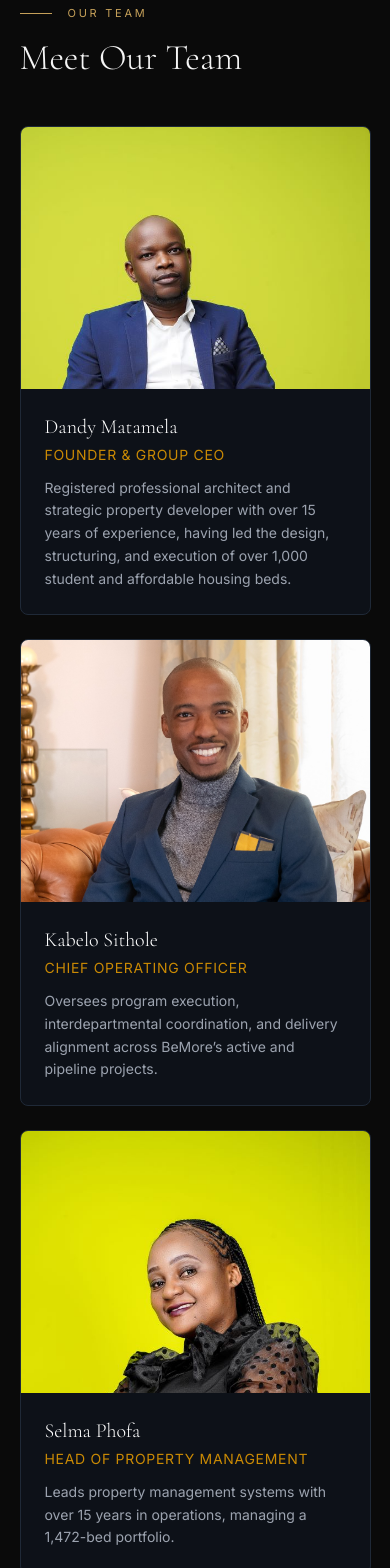
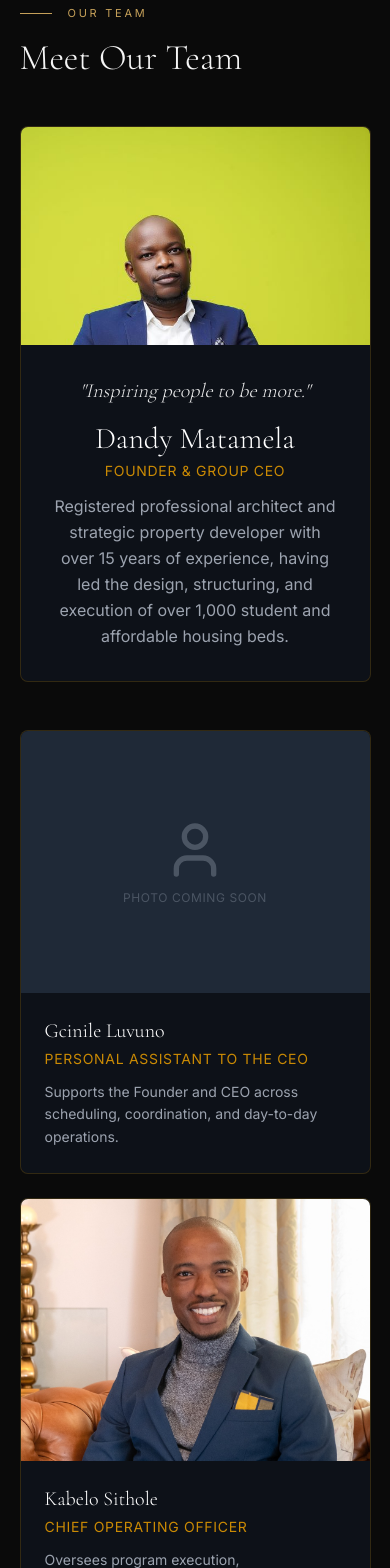
Before and after one commit to rebotilwe/muma-architecture, a React (Vite) app: page / in a window 390 px wide. Shown: the part 2300-3868 px from the top of the page. Built offline with nearby package versions, Linux system fonts and the light colour scheme.

Commit message:
updated about page

```diff
--- a/src/components/home/FeaturedProjects.jsx
+++ b/src/components/home/FeaturedProjects.jsx
@@ -13,13 +13,25 @@ import DandyMatamelaImg from '../../assets/images/dandy.jpg';
 import DollyChiloaneImg from '../../assets/images/dolly.jpg';
 import Rudolf from '../../assets/images/rudolf.jpeg';
 
-const teamMembersData = [
+// The CEO/Founder — featured separately at the top
+const ceoData = {
+  id: 1,
+  name: 'Dandy Matamela',
+  role: 'Founder & Group CEO',
+  bio: 'Registered professional architect and strategic property developer with over 15 years of experience, having led the design, structuring, and execution of over 1,000 student and affordable housing beds.',
+  quote: 'Inspiring people to be more.',
+  image: DandyMatamelaImg,
+};
+
+// Senior leadership — shown as a distinct, slightly larger row below the CEO.
+// Order: Gcinile (CEO's PA, closest to Dandy's office) first, then Kabelo (COO).
+const leadershipData = [
   {
-    id: 1,
-    name: 'Dandy Matamela',
-    role: 'Founder & Group CEO',
-    bio: 'Registered professional architect and strategic property developer with over 15 years of experience, having led the design, structuring, and execution of over 1,000 student and affordable housing beds.',
-    image: DandyMatamelaImg,
+    id: 3,
+    name: 'Gcinile Luvuno',
+    role: 'Personal Assistant to the CEO',
+    bio: 'Supports the Founder and CEO across scheduling, coordination, and day-to-day operations.',
+    image: null,
   },
   {
     id: 2,
@@ -28,13 +40,10 @@ const teamMembersData = [
     bio: 'Oversees program execution, interdepartmental coordination, and delivery alignment across BeMore\u2019s active and pipeline projects.',
     image: KabeloSitholeImg,
   },
-  {
-    id: 3,
-    name: 'Selma Phofa',
-    role: 'Head of Property Management',
-    bio: 'Leads property management systems with over 15 years in operations, managing a 1,472-bed portfolio.',
-    image: SelmaPhofaImg,
-  },
+];
+
+// Rest of the team — standard grid
+const teamMembersData = [
   {
     id: 4,
     name: 'Dolly Chiloane',
@@ -52,10 +61,10 @@ const teamMembersData = [
   },
   {
     id: 6,
-    name: 'Gcinile Luvuno',
-    role: 'Personal Assistant to the CEO',
-    bio: 'Supports the Founder and CEO across scheduling, coordination, and day-to-day operations.',
-    image: null,
+    name: 'Selma Phofa',
+    role: 'Head of Property Management',
+    bio: 'Leads property management systems with over 15 years in operations, managing a 1,472-bed portfolio.',
+    image: SelmaPhofaImg,
   },
   {
     id: 7,
@@ -112,6 +121,49 @@ const TeamMemberCard = ({ member }) => {
   );
 };
 
+// Larger leadership card — same shape as TeamMemberCard but bigger photo/text,
+// used for the CEO and the leadership row so they read as a visual step up
+// from the rest of the team.
+const LeadershipCard = ({ member, featured = false }) => {
+  return (
+    <div className="group bg-gray-900/50 border border-yellow-600/20 hover:border-yellow-600/40 rounded-lg overflow-hidden transition-all duration-300 hover:transform hover:-translate-y-1">
+      <div className={`${featured ? 'aspect-[16/10]' : 'aspect-[4/3]'} bg-gray-800 flex items-center justify-center relative overflow-hidden`}>
+        {member.image ? (
+          <img
+            src={member.image}
+            alt={member.name}
+            className="w-full h-full object-cover"
+            style={{ objectPosition: member.imagePosition || 'top' }}
+          />
+        ) : (
+          <div className="flex flex-col items-center justify-center text-gray-600">
+            <User className="w-16 h-16 mb-2" />
+            <span className="text-xs tracking-wider uppercase">Photo Coming Soon</span>
+          </div>
+        )}
+      </div>
+      <div className={featured ? 'p-8 text-center' : 'p-6'}>
+        {featured && member.quote && (
+          <p className="font-display text-xl sm:text-2xl font-light text-white/90 italic mb-4">
+            "{member.quote}"
+          </p>
+        )}
+        <h3 className={`font-display font-light text-white mb-1 ${featured ? 'text-3xl' : 'text-xl'}`}>
+          {member.name}
+        </h3>
+        <p className="text-yellow-600 tracking-wider uppercase mb-3 text-sm">
+          {member.role}
+        </p>
+        {member.bio && (
+          <p className={`text-gray-400 leading-relaxed ${featured ? 'text-base max-w-xl mx-auto' : 'text-sm'}`}>
+            {member.bio}
+          </p>
+        )}
+      </div>
+    </div>
+  );
+};
+
 const AnimatedSectionWrapper = ({ children, delay = 0 }) => (
   <AnimatedSection delay={delay}>
     {children}
@@ -127,16 +179,26 @@ export default function TeamMembers() {
           <h2 className="font-display text-4xl sm:text-5xl font-light text-alabaster">
             Meet Our Team
           </h2>
-          {/* <Link
-            to="/about"
-            className="flex items-center gap-2 text-gold text-sm tracking-wider uppercase hover:gap-4 transition-all duration-300"
-          >
-            View All
-            <ArrowRight className="w-4 h-4" />
-          </Link> */}
         </div>
       </AnimatedSectionWrapper>
 
+      {/* Tier 1 — Founder & CEO, featured solo */}
+      <AnimatedSectionWrapper>
+        <div className="max-w-2xl mx-auto mb-12">
+          <LeadershipCard member={ceoData} featured />
+        </div>
+      </AnimatedSectionWrapper>
+
+      {/* Tier 2 — Gcinile (CEO's PA) then Kabelo (COO) */}
+      <AnimatedSectionWrapper delay={0.1}>
+        <div className="grid grid-cols-1 sm:grid-cols-2 gap-6 max-w-3xl mx-auto mb-16">
+          {leadershipData.map((member) => (
+            <LeadershipCard key={member.id} member={member} />
+          ))}
+        </div>
+      </AnimatedSectionWrapper>
+
+      {/* Tier 3 — Rest of the team */}
       <div className="grid grid-cols-1 sm:grid-cols-2 lg:grid-cols-4 gap-6">
         {teamMembersData.map((member, i) => (
           <AnimatedSectionWrapper key={member.id} delay={i * 0.1}>
--- a/src/components/layout/Footer.jsx
+++ b/src/components/layout/Footer.jsx
@@ -13,7 +13,7 @@ const footerLinks = [
 
 const groupLinks = [
   { label: 'PORMAT', url: 'https://pormat.co.za/' },
-  { label: 'MUMA Consulting', url: 'https://www.muma.co.za/' },
+  // { label: 'MUMA Consulting', url: 'https://www.muma.co.za/' },
   { label: 'MUMA Investment', url: 'https://legacy-projects.netlify.app/' },
 ];
 
--- a/src/components/layout/Navbar.jsx
+++ b/src/components/layout/Navbar.jsx
@@ -17,7 +17,7 @@ const navLinks = [
 // External links for dropdown
 const groupLinks = [
   { label: 'PORMAT', url: 'https://www.pormat.co.za/', description: 'Construction & Development' },
-  { label: 'MUMA Consulting', url: 'https://www.muma.co.za/', description: 'Professional Services' },
+  // { label: 'MUMA Consulting', url: 'https://www.muma.co.za/', description: 'Professional Services' },
   { label: 'MUMA Investment', url: 'https://legacy-projects.netlify.app/', description: 'Legacy Project' },
 ];
 
--- a/src/pages/About.jsx
+++ b/src/pages/About.jsx
@@ -139,6 +139,28 @@ export default function About() {
 
       <GoldLine className="mx-[5vw]" />
 
+      {/* Video */}
+      <section className="py-24 px-[5vw]">
+        <AnimatedSection>
+          <SectionLabel>See Our Story</SectionLabel>
+          <h2 className="font-display text-4xl font-light text-white mb-12">BeMore Properties in Motion</h2>
+        </AnimatedSection>
+        <AnimatedSection delay={0.1}>
+          <div className="relative w-full max-w-4xl mx-auto aspect-video rounded-lg overflow-hidden border border-yellow-600/10">
+            <iframe
+              src="https://player.cloudinary.com/embed/?cloud_name=xfibrl4d&public_id=Video_Project_spkosk"
+              className="absolute inset-0 w-full h-full"
+              allow="autoplay; fullscreen; encrypted-media; picture-in-picture"
+              allowFullScreen
+              frameBorder="0"
+              title="BeMore Properties Video"
+            />
+          </div>
+        </AnimatedSection>
+      </section>
+
+      <GoldLine className="mx-[5vw]" />
+
       {/* Stats */}
       <section className="py-16 px-[5vw]">
         <div className="grid md:grid-cols-2 gap-8 max-w-3xl mx-auto">
```
Also changed, not shown: src/components/home/HeroSection.jsx (line endings or trailing spaces).
